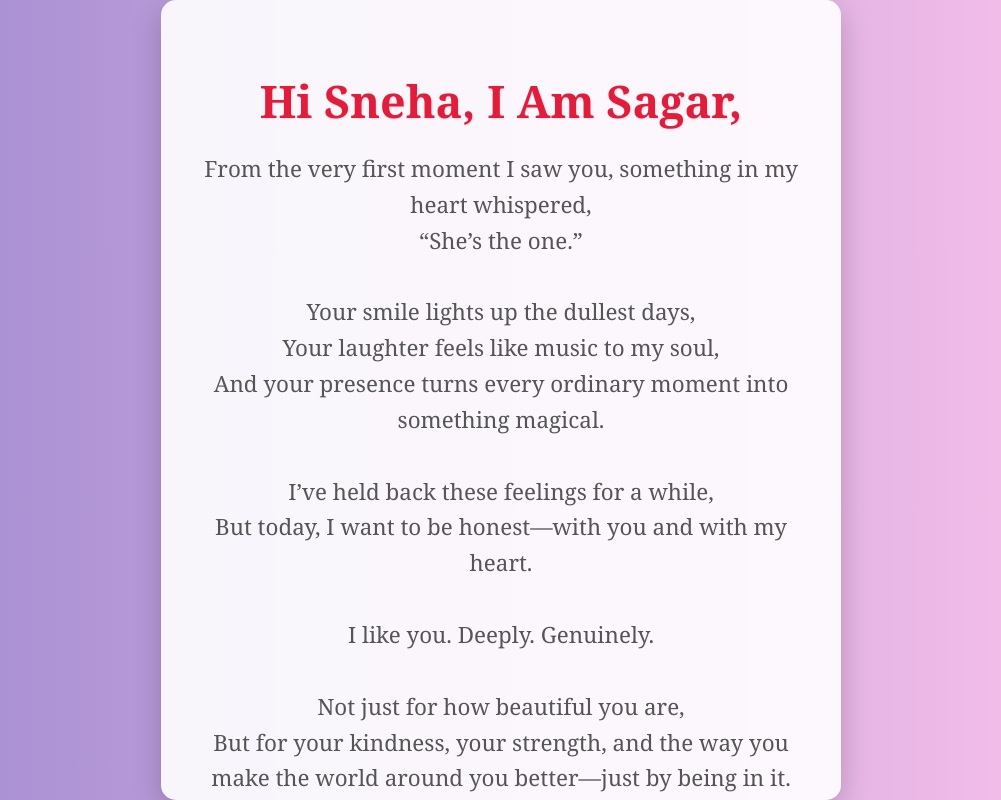
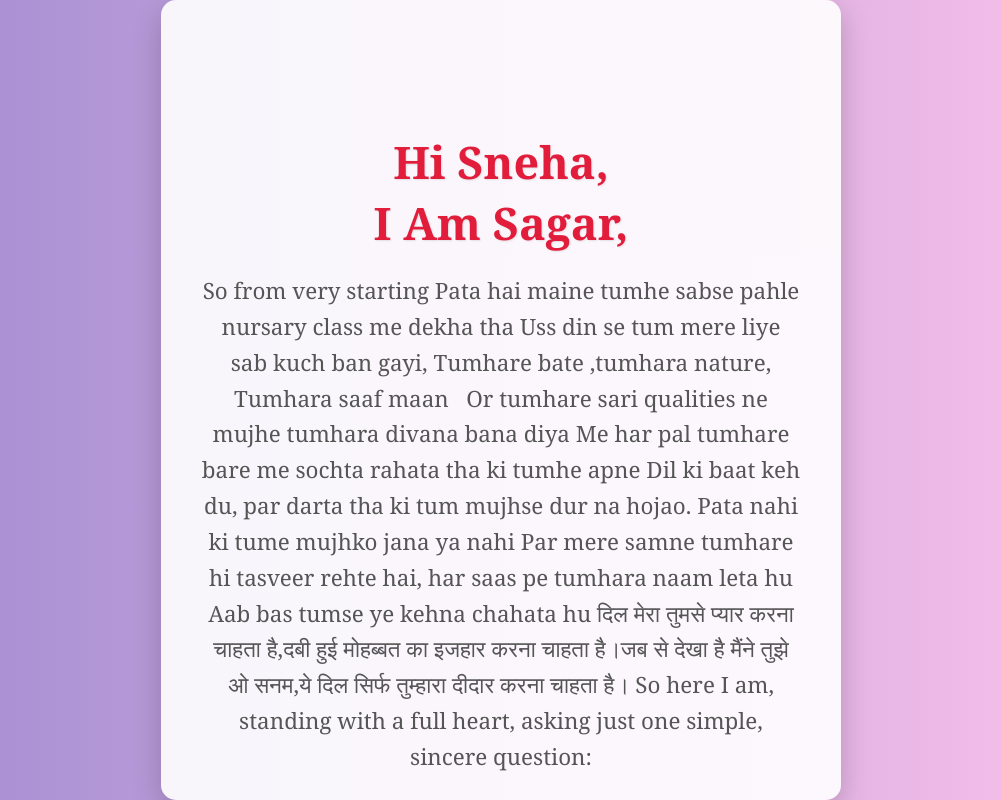
Before and after one commit to sagarsavner/Secre-message-for-Sneha-, a plain HTML site: page index.html in a window 1280 px wide. Both pictures are taken after a click on the element 640 px from the left and 400 px from the top of the page. Shown: the whole page, without its empty margins (139-1140 px from the left). Drawn offline with Linux system fonts and the light colour scheme.

Commit message:
Update index.html

```diff
--- a/index.html
+++ b/index.html
@@ -331,18 +331,20 @@
 
     <div id="proposalPage">
         <div class="message-box">
-            <h1 id="proposalHeading"> Hi Sneha, I Am Sagar,</h1>
+            <h1 id="proposalHeading"> <br>Hi Sneha,<br> I Am Sagar,</h1>
             <p id="proposalMessage">
-                From the very first moment I saw you, something in my heart whispered,<br>
-                “She’s the one.”<br><br>
-                Your smile lights up the dullest days,<br>
-                Your laughter feels like music to my soul,<br>
-                And your presence turns every ordinary moment into something magical.<br><br>
-                I’ve held back these feelings for a while,<br>
-                But today, I want to be honest—with you and with my heart.<br><br>
-                I like you. Deeply. Genuinely.<br><br>
-                Not just for how beautiful you are,<br>
-                But for your kindness, your strength, and the way you make the world around you better—just by being in it.<br><br>
+                So from very starting
+Pata hai maine tumhe sabse pahle nursary class me dekha tha
+ Uss din se tum mere liye sab kuch ban gayi,
+Tumhare bate ,tumhara nature,
+Tumhara saaf maan
+Or tumhare sari qualities ne mujhe tumhara divana bana diya
+Me har pal tumhare bare me sochta rahata tha ki tumhe apne Dil ki baat keh du, par darta tha ki tum mujhse dur na hojao.
+Pata nahi ki tume mujhko jana ya nahi
+Par mere samne tumhare hi tasveer rehte hai, har saas pe tumhara naam leta hu
+Aab bas tumse ye kehna chahata hu
+दिल मेरा तुमसे प्यार करना चाहता है,दबी हुई मोहब्बत का इजहार करना चाहता है।जब से देखा है मैंने तुझे ओ सनम,ये दिल सिर्फ तुम्हारा दीदार करना चाहता है।
+
                 So here I am, standing with a full heart, asking just one simple, sincere question:<br><br>
                 💖 Will you be mine? 💖<br><br>
                 Not just for today, but for all the adventures to come—<br>
```
